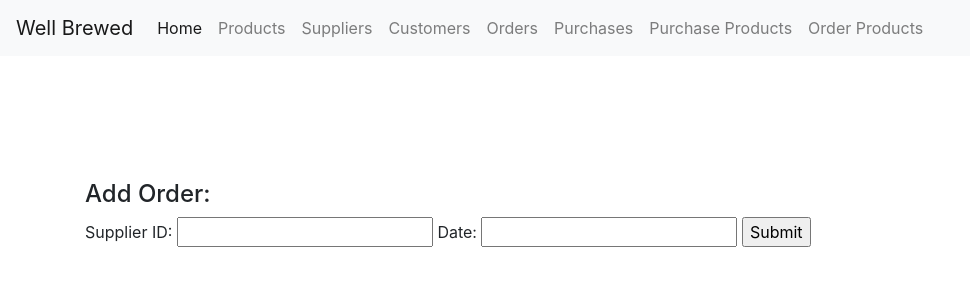
After one commit to kolesovn/CS340_CraftBeerApp, a Flask app: page /add_purchase in a window 1280 px wide. The commit adds this page. Shown: the top 300 px of the page, without its empty margins (0-970 px from the left). Run offline with Flask 2, Linux system fonts and the light colour scheme; some libraries are stand-ins or nearby versions.

Commit message:
Purchase inserts backend added

```diff
--- a/app.py
+++ b/app.py
@@ -183,12 +183,26 @@
 
 @app.route('/purchases', methods=["GET","POST"])
 def purchases():
+        if request.method == "GET":
+                query = "SELECT * FROM Purchases;"
+                cursor = db.execute_query(db_connection=db_connection, query=query)
+                results = cursor.fetchall()
+                cursor.close()
+                return render_template("purchases.j2", purchases=results)
+
+@app.route('/add_purchase', methods=["GET","POST"])
+def add_purchase():
         if request.method == "POST":
-                purchase_supplierID = request.form['pur_sid']
-                purchase_date = request.form['pur_date']
-                purchases_data.append([len(purchases_data)+1, purchase_supplierID, purchase_date])
+                pur_sid = request.form['pur_sid']
+                pur_date = request.form['pur_date']
+                query = 'INSERT INTO Purchases (Supplier_id, Purchase_date) VALUES (%s,%s)'
+                data = (pur_sid, pur_date)
+                cursor = db.execute_query(db_connection, query, data)
+                print('Added Purchase')
+                cursor.close()
+                return redirect(url_for('purchases'))
+        return render_template('add_purchase.j2')
 
-        return render_template("purchases.j2", headers=purchases_headers, rows=purchases_data)
 
 @app.route('/view_inventory')
 def view_inventory():
--- /dev/null
+++ b/templates/add_purchase.j2
@@ -0,0 +1,10 @@
+{% extends "layout.j2" %}
+{% block content %}
+<h4>Add Order:</h4>
+<form action="/add_purchase" method="POST">
+   Supplier ID: <input type="text" name="pur_sid" required>
+   Date: <input type="text" name="pur_date" required>
+   <input type="submit" value="Submit">
+  </form>
+<br>
+{% endblock %}
```
Also changed, not shown: templates/purchases.j2 (+6 -11 lines).
